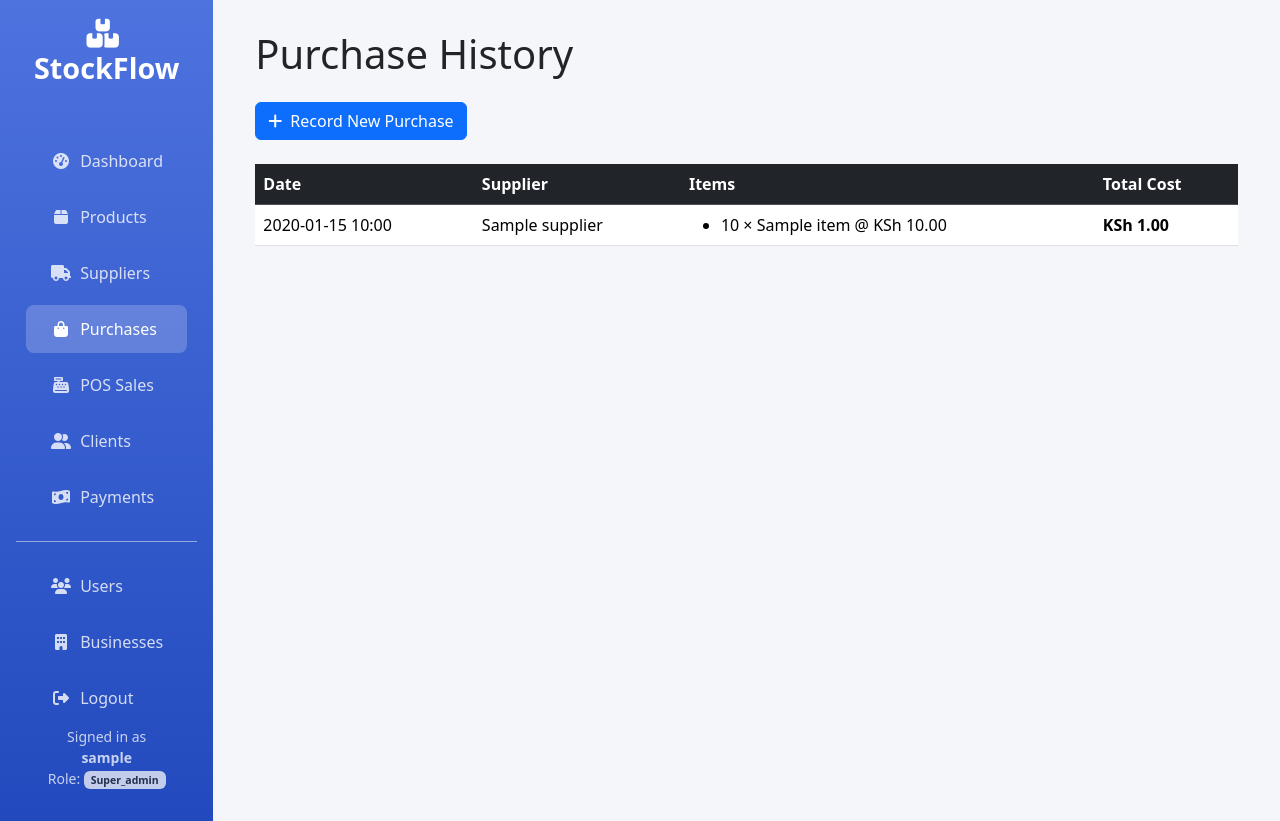
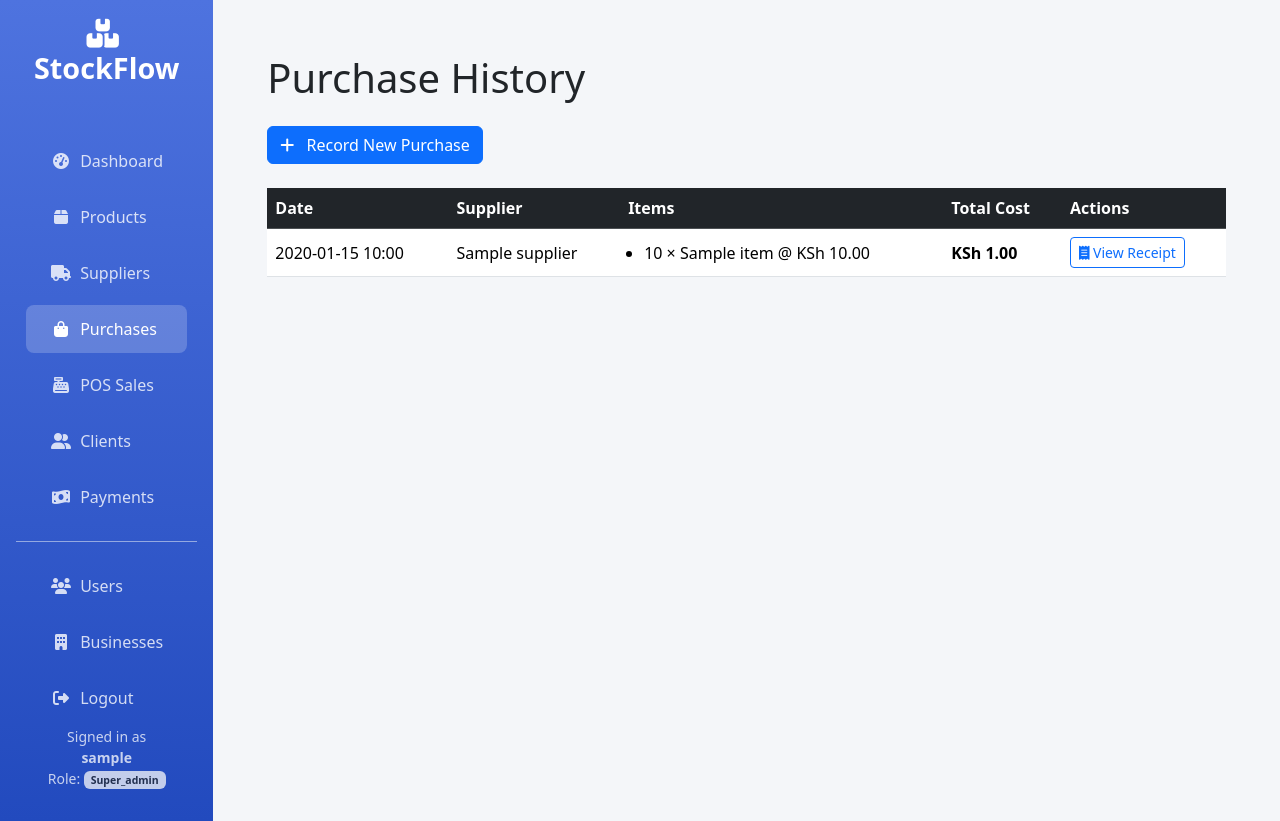
Before and after one commit to VINN5/StockFlow, a Flask app: page /purchases/ in a window 1280 px wide. Run offline with Flask 3, Linux system fonts and the light colour scheme; the visitor is signed in with stand-in values (Sample User, id 1); a database or web service that is not in the repository returns one stand-in record (values such as "Sample title").

Commit message:
Fix purchases list 500 error: safe date access in template

```diff
--- a/frontend/templates/purchases.html
+++ b/frontend/templates/purchases.html
@@ -3,42 +3,64 @@
 {% block title %}Purchases - StockFlow{% endblock %}
 
 {% block content %}
+<div class="container mt-4">
     <h1 class="mb-4">Purchase History</h1>
 
     <a href="/purchases/new" class="btn btn-primary mb-4">
-    <i class="fas fa-plus me-2"></i>Record New Purchase
+        <i class="fas fa-plus me-2"></i> Record New Purchase
     </a>
 
     <div class="table-responsive">
-    <table class="table table-hover">
+        <table class="table table-hover align-middle">
             <thead class="table-dark">
                 <tr>
                     <th>Date</th>
                     <th>Supplier</th>
                     <th>Items</th>
                     <th>Total Cost</th>
+                    <th>Actions</th>
                 </tr>
             </thead>
             <tbody>
                 {% for purchase in purchases %}
                 <tr>
-                <td>{{ purchase.date.strftime('%Y-%m-%d %H:%M') }}</td>
-                <td>{{ purchase.supplier_name }}</td>
                     <td>
-                    <ul class="mb-0">
+                        {% if purchase.date %}
+                        {{ purchase.date.strftime('%Y-%m-%d %H:%M') }}
+                        {% else %}
+                        Unknown Date
+                        {% endif %}
+                    </td>
+                    <td>{{ purchase.supplier_name or 'Unknown Supplier' }}</td>
+                    <td>
+                        <ul class="mb-0 ps-3">
                             {% for item in purchase.items %}
-                        <li>{{ item.quantity }} × {{ item.product_name }} @ KSh {{ "%.2f"|format(item.cost_price) }}</li>
+                            <li>
+                                {{ item.quantity or 0 }} × {{ item.product_name or 'Unknown Product' }}
+                                @ KSh {{ "%.2f"|format(item.cost_price or 0.0) }}
+                            </li>
+                            {% else %}
+                            <li class="text-muted">No items</li>
                             {% endfor %}
                         </ul>
                     </td>
-                <td><strong>KSh {{ "%.2f"|format(purchase.total_cost) }}</strong></td>
+                    <td><strong>KSh {{ "%.2f"|format(purchase.total_cost or 0.0) }}</strong></td>
+                    <td>
+                        <a href="{{ url_for('purchases.receipt', purchase_id=purchase._id) }}"
+                           class="btn btn-sm btn-outline-primary">
+                            <i class="fas fa-receipt"></i> View Receipt
+                        </a>
+                    </td>
                 </tr>
                 {% else %}
                 <tr>
-                <td colspan="4" class="text-center py-5 text-muted">No purchases recorded yet.</td>
+                    <td colspan="5" class="text-center py-5 text-muted">
+                        No purchases recorded yet.
+                    </td>
                 </tr>
                 {% endfor %}
             </tbody>
         </table>
     </div>
+</div>
 {% endblock %}
```
Lines whose indentation alone changed are shown as unchanged.
